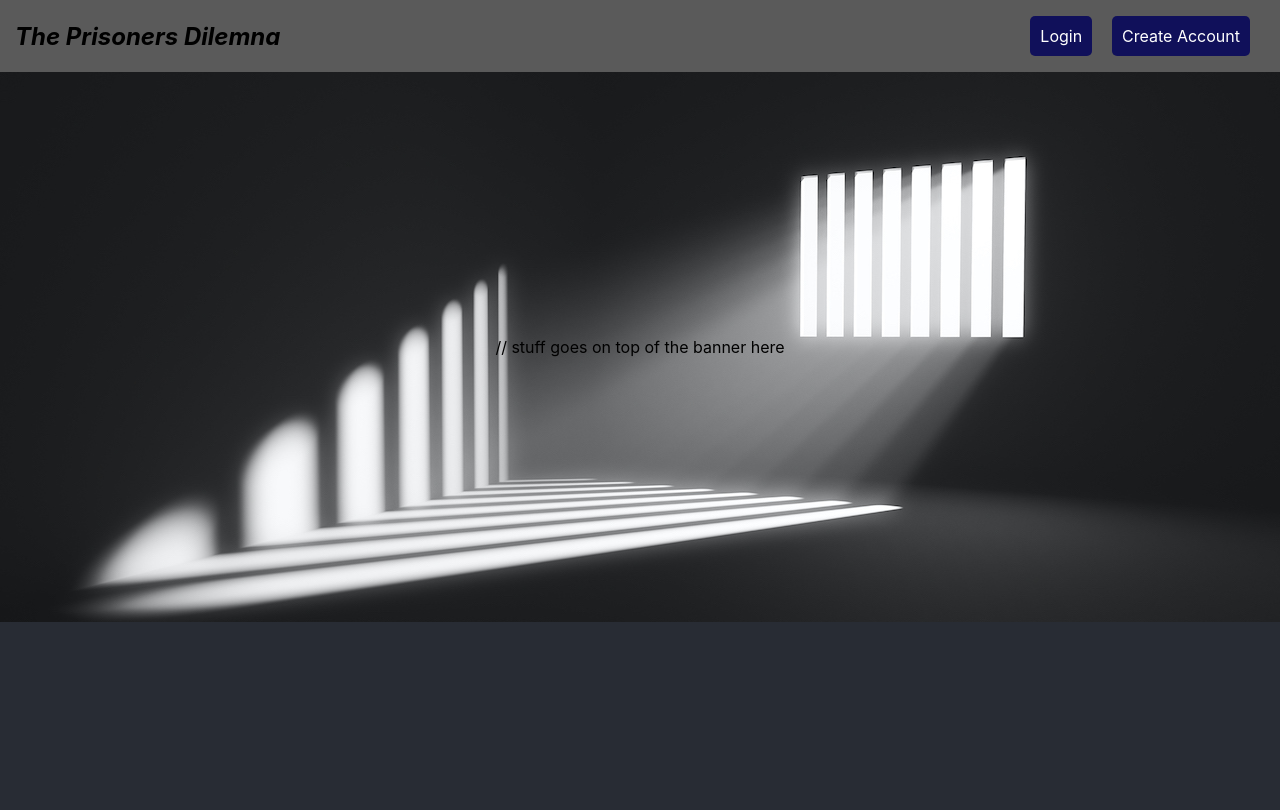
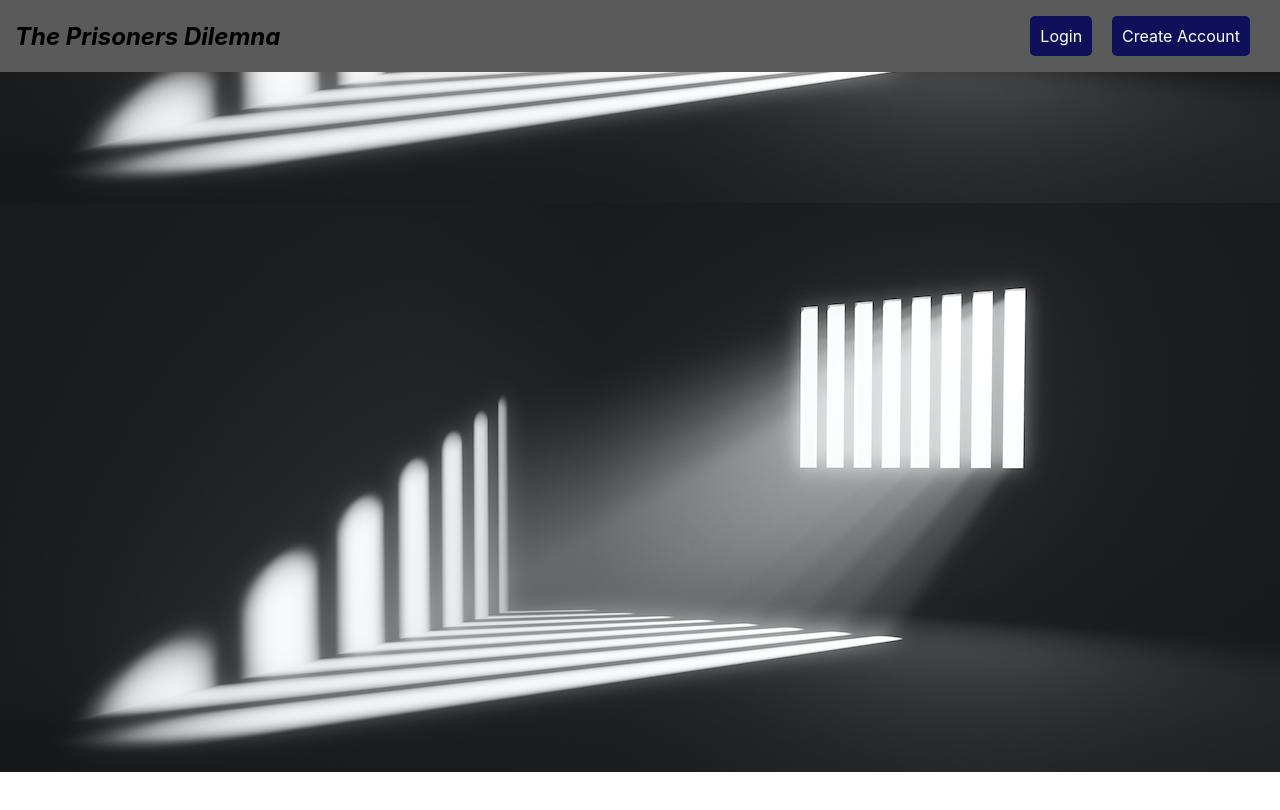
Before and after one commit to AydenGUI/PrisonersDilemna, a React (Create React App) app in the folder prisoners-dilemna/: page / in a window 1280 px wide. Shown: the top 810 px of the page. Built offline with nearby package versions, Linux system fonts and the light colour scheme.

Commit message:
image fills the screen

```diff
--- a/prisoners-dilemna/src/App.css
+++ b/prisoners-dilemna/src/App.css
@@ -27,11 +27,12 @@ nav  {
 
 .banner {
   background-image:url("./assests/1203prison.jpg");
+  background-position: center bottom;
   display: flex;
   flex-flow: column;
   align-items: center;
   justify-content: center;
-  height: 550px;
+  height: 700px;
 }
 
 .App-header {
--- a/prisoners-dilemna/src/App.js
+++ b/prisoners-dilemna/src/App.js
@@ -11,12 +11,13 @@ function App() {
           <li class="nav-item"><a href="#">Create Account</a></li>
         </ul>
       </nav>
+
       <div class="banner">
-        // stuff goes on top of the banner here
+        {/* // stuff goes on top of the banner here */}
       </div>
-      <header className="App-header">
 
-      </header>
+      {/* <header className="App-header">      */}
+      {/* </header> */}
     </div>
   );
 }
```
